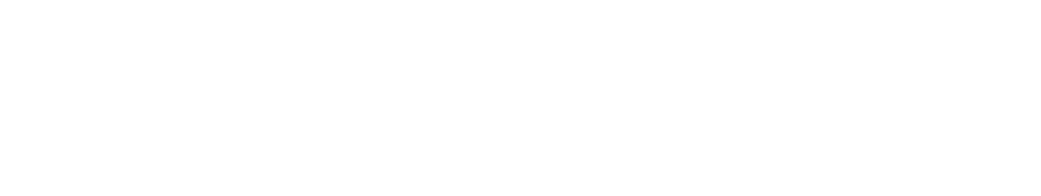
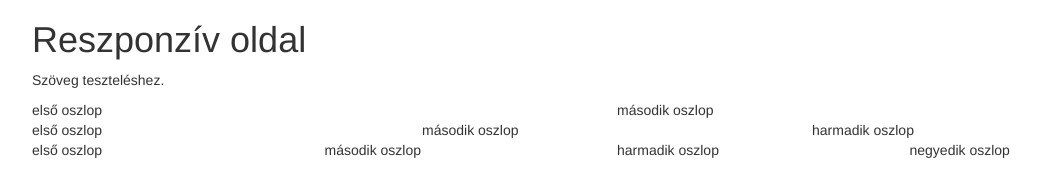
Before and after one commit to bejczi/Bootstrap-basics, a plain HTML site: page index.html in a window 1280 px wide. Shown: the whole page, without its empty margins (38-1079 px from the left). Drawn offline with nearby package versions, Linux system fonts and the light colour scheme.

Commit message:
easy xs structure

```diff
--- a/index.html
+++ b/index.html
@@ -2,10 +2,31 @@
 <html>
 <head>
   <meta charset="utf-8">
-  <title></title>
-  <meta name="viewport" content="width=device-width, initial-scale=1">
+  <meta name="viewport" content="width=device-width">
+  <title>Bootstrap basics</title>
+  <script src="https://code.jquery.com/jquery.min.js"></script>
+    <link href="https://maxcdn.bootstrapcdn.com/bootstrap/3.3.6/css/bootstrap.min.css" rel="stylesheet" type="text/css" />
+<script src="https://maxcdn.bootstrapcdn.com/bootstrap/3.3.6/js/bootstrap.min.js"></script>
 </head>
 <body>
-
+  <div class="container">
+    <h1>Reszponzív oldal</h1>
+    <p>Szöveg teszteléshez.</p>
+    <div class="row">
+      <div class="col-xs-6">első oszlop</div>
+      <div class="col-xs-6">második oszlop</div>
+    </div>
+    <div class="row">
+      <div class="col-xs-4">első oszlop</div>
+      <div class="col-xs-4">második oszlop</div>
+      <div class="col-xs-4">harmadik oszlop</div>
+    </div>
+    <div class="row">
+      <div class="col-xs-3">első oszlop</div>
+      <div class="col-xs-3">második oszlop</div>
+      <div class="col-xs-3">harmadik oszlop</div>
+      <div class="col-xs-3">negyedik oszlop</div>
+    </div>
+</div>
 </body>
 </html>
```
